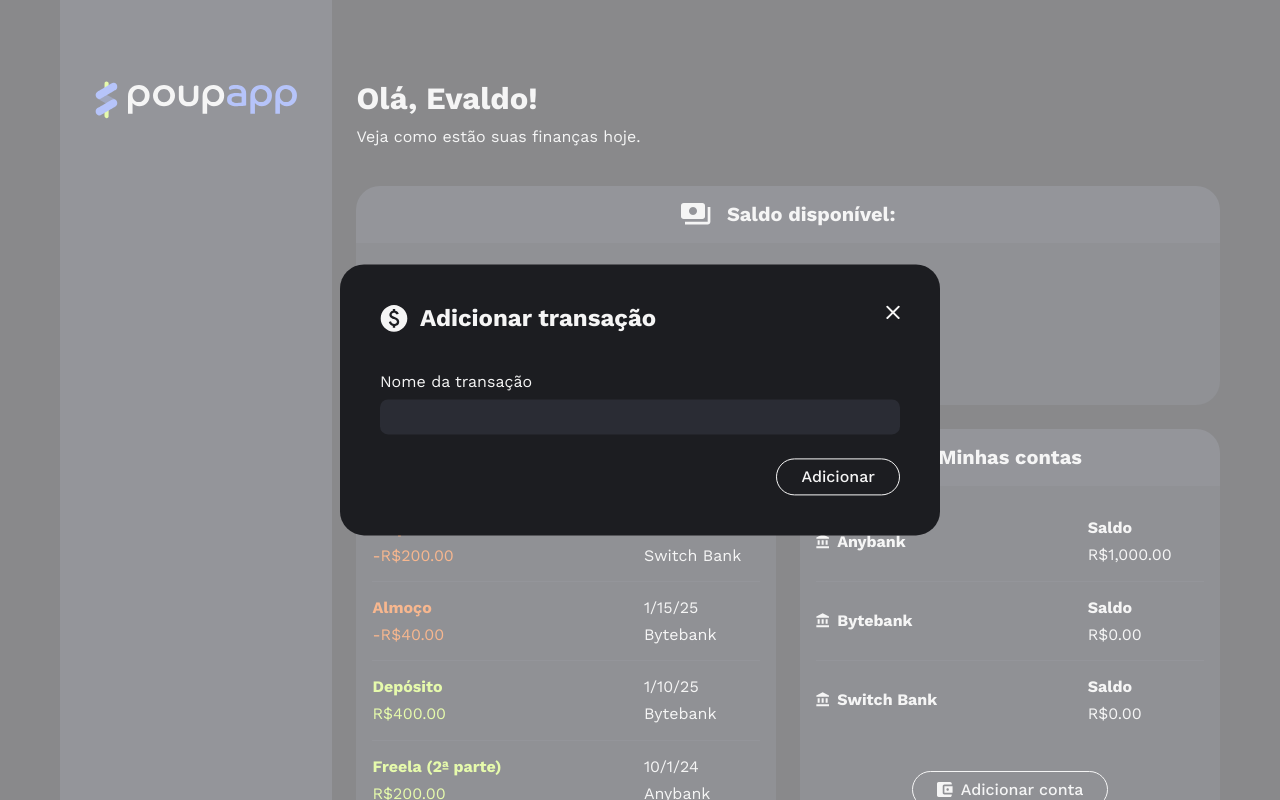
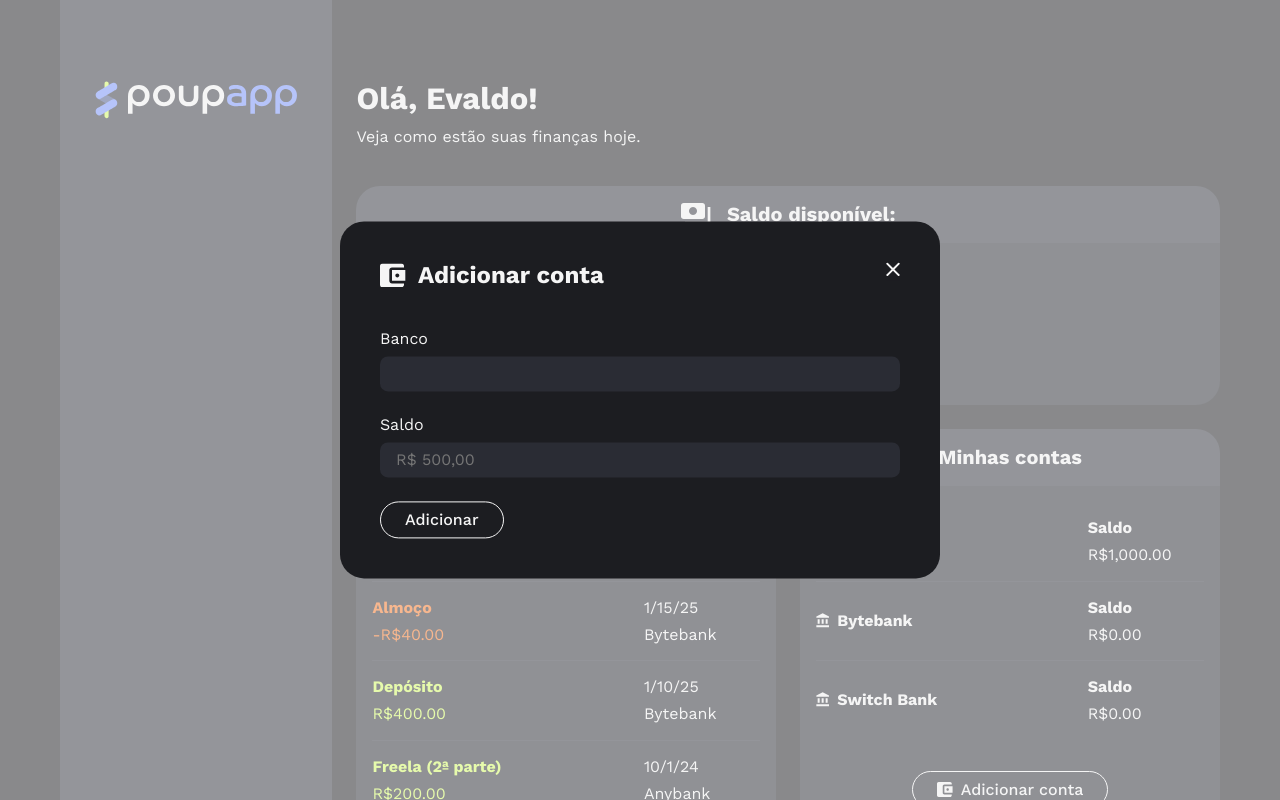
Before and after one commit to feliven/angular-19-poupapp, an Angular app: page / in a window 1280 px wide. Both pictures are taken after a click on the button "Adicionar conta". Shown: the top 800 px of the page. Built offline with nearby package versions, Linux system fonts and the light colour scheme.

Commit message:
criado onSubmit() para adicionar conta

```diff
--- a/src/app/area-financeira/contas/botao-adicionar-conta/botao-adicionar-conta.component.css
+++ b/src/app/area-financeira/contas/botao-adicionar-conta/botao-adicionar-conta.component.css
@@ -1,6 +1,7 @@
 .icone-carteira {
   width: 1rem;
 }
+
 .form {
   display: flex;
   flex-direction: column;
@@ -20,29 +21,3 @@
   border: 0;
   background: var(--fundo-componentes);
 }
-
-.grupo-tipo-transacao {
-  border: 0;
-
-  display: flex;
-  flex-direction: column;
-  gap: 0.5rem;
-}
-
-.legend {
-  margin-bottom: 0.5rem;
-}
-
-.label-grupo-radio {
-  display: flex;
-  align-items: center;
-  gap: 0.5rem;
-}
-
-.select-conta-transacao {
-  appearance: none;
-}
-
-.botao-adicionar-transacao {
-  margin-left: auto;
-}
--- a/src/app/area-financeira/contas/botao-adicionar-conta/botao-adicionar-conta.component.html
+++ b/src/app/area-financeira/contas/botao-adicionar-conta/botao-adicionar-conta.component.html
@@ -4,15 +4,33 @@
 </app-botao>
 <app-modal [(aberto)]="modalAberto">
   <ng-container modal-cabecalho class="modal-cabecalho">
-    <img src="icones/moeda.svg" alt="" />
-    <h2 class="text-xl">Adicionar transação</h2>
+    <img src="icones/carteira.svg" alt="" />
+    <h2 class="text-xl">Adicionar conta</h2>
   </ng-container>
 
-  <form class="form text-md" ngNativeValidate>
+  <form class="form text-md" (ngSubmit)="onSubmit()" ngNativeValidate>
     <label class="label-grupo">
-      Nome da transação
-      <input class="input" type="text" name="nome-transacao" />
+      Banco
+      <input
+        [(ngModel)]="novaContaDoFormulario.nome"
+        class="input"
+        type="text"
+        name="nome-conta"
+      />
     </label>
-    <app-botao class="botao-adicionar-transacao"> Adicionar </app-botao>
+    <label class="label-grupo">
+      Saldo
+      <input
+        [(ngModel)]="novaContaDoFormulario.saldoInicial"
+        class="input"
+        type="number"
+        name="valor-saldo"
+        min="0.00"
+        step="0.01"
+        placeholder="R$ 500,00"
+        required
+      />
+    </label>
+    <app-botao class="botao-adicionar-conta"> Adicionar </app-botao>
   </form>
 </app-modal>
--- a/src/app/area-financeira/contas/botao-adicionar-conta/botao-adicionar-conta.component.ts
+++ b/src/app/area-financeira/contas/botao-adicionar-conta/botao-adicionar-conta.component.ts
@@ -13,8 +13,17 @@ import { ModalComponent } from '../../../compartilhados/modal/modal.component';
 export class BotaoAdicionarContaComponent {
   modalAberto = signal(false);
 
+  novaContaDoFormulario = {
+    nome: '',
+    saldoInicial: '',
+  };
+
   abrirModal() {
     // this.modal().nativeElement.showModal();
     this.modalAberto.set(true);
   }
+
+  onSubmit() {
+    console.log(this.novaContaDoFormulario);
+  }
 }
```
